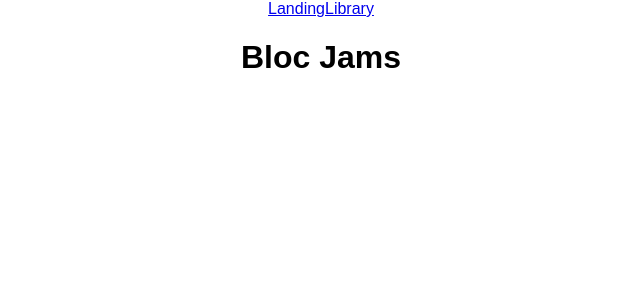
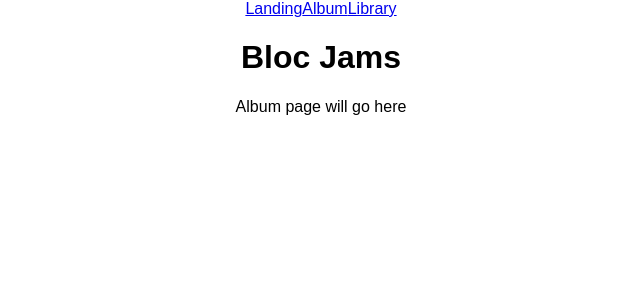
Before and after one commit to lukegits/Music-Streamer, a React (Create React App) app: page /Album in a window 1280 px wide. Shown: the top 300 px of the page, without its empty margins (319-959 px from the left). Built offline with nearby package versions, Linux system fonts and the light colour scheme.

Commit message:
routing assignment work

```diff
--- a/src/App.js
+++ b/src/App.js
@@ -1,6 +1,7 @@
 import React, { Component } from 'react';
 import { Route, Link } from 'react-router-dom';
 import './App.css';
+import Album from './components/Album';
 import Landing from './components/Landing';
 import Library from './components/Library';
 
@@ -11,13 +12,16 @@
       <header>
       <nav>
           <Link to='/'>Landing</Link>
+          <Link to='/Album'>Album</Link>
           <Link to='/library'>Library</Link>
         </nav>
            <h1>Bloc Jams</h1>
          </header>
          <main>
          <Route exact path="/" component={Landing} />
-           <Route path="/library" component={Library} />
+         <Route path="/Album" component={Album} />
+        <Route path="/library" component={Library} />
+
          </main>
       </div>
     );
--- /dev/null
+++ b/src/components/Album.js
@@ -0,0 +1,9 @@
+import React from 'react';
+
+const Album = () => (
+  <section className="album">
+    Album page will go here
+  </section>
+);
+
+export default Album;
```
